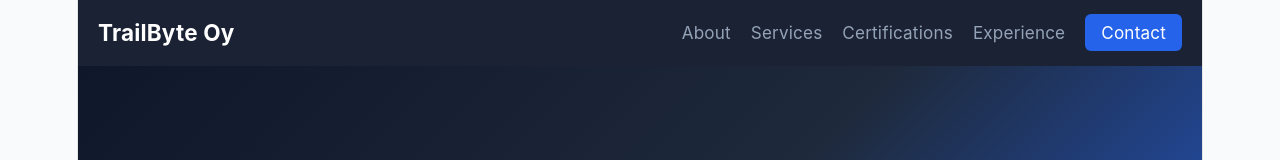
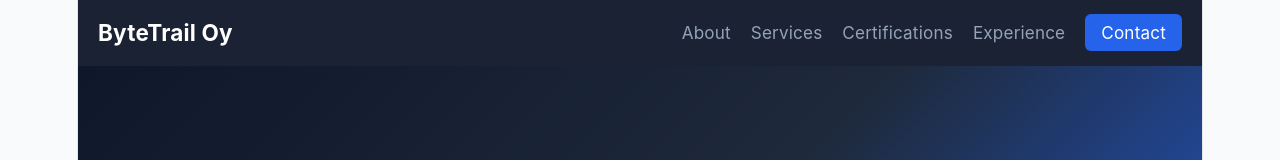
Before and after one commit to Modhurima/trailbyte-website, a React (Vite) app: page / in a window 1280 px wide. Shown: the top 160 px of the page. Built offline with nearby package versions, Linux system fonts and the light colour scheme.

Commit message:
Updated TrailByte Name

```diff
--- a/src/App.jsx
+++ b/src/App.jsx
@@ -9,7 +9,7 @@ function App() {
       {/* Navigation Bar */}
       <header className="navbar">
         <div className="nav-container">
-          <a href="#home" className="logo">TrailByte Oy</a>
+          <a href="#home" className="logo">ByteTrail Oy</a>
           <nav>
             <a href="#about">About</a>
             <a href="#services">Services</a>
```
